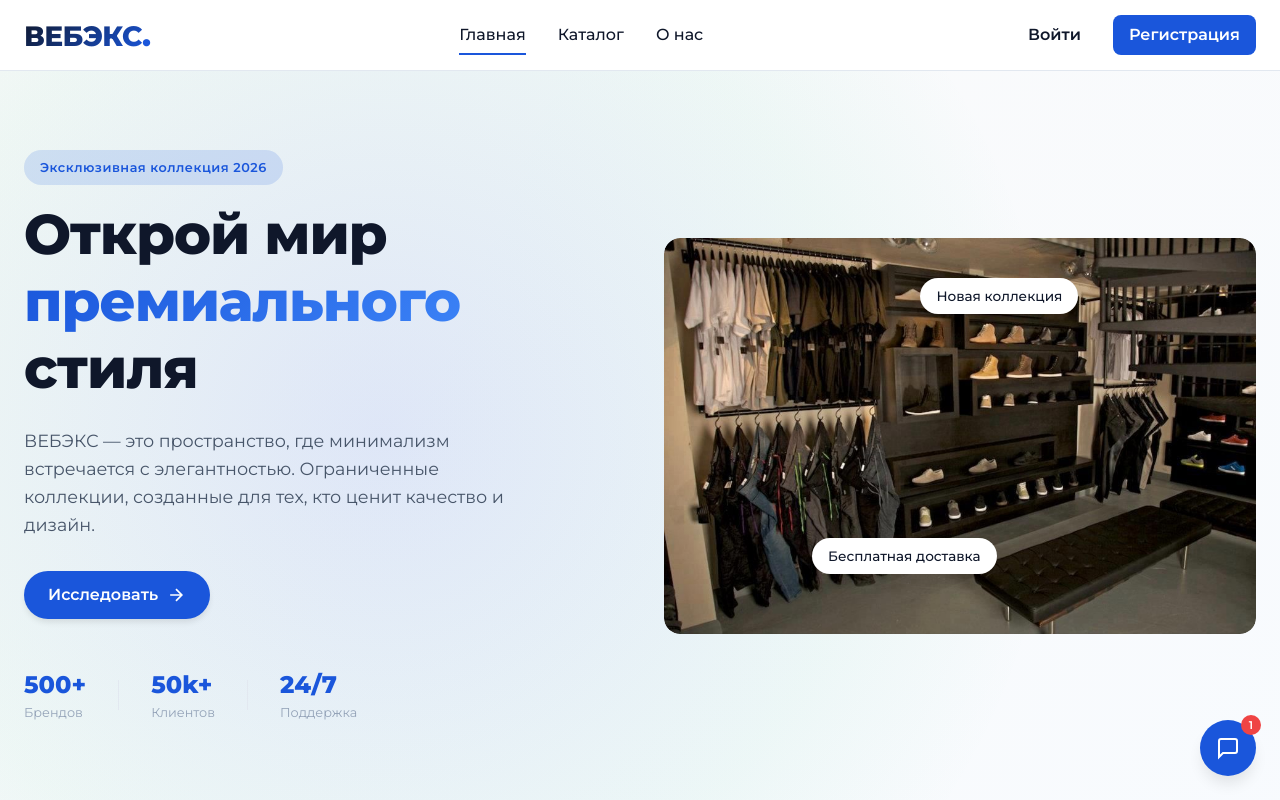
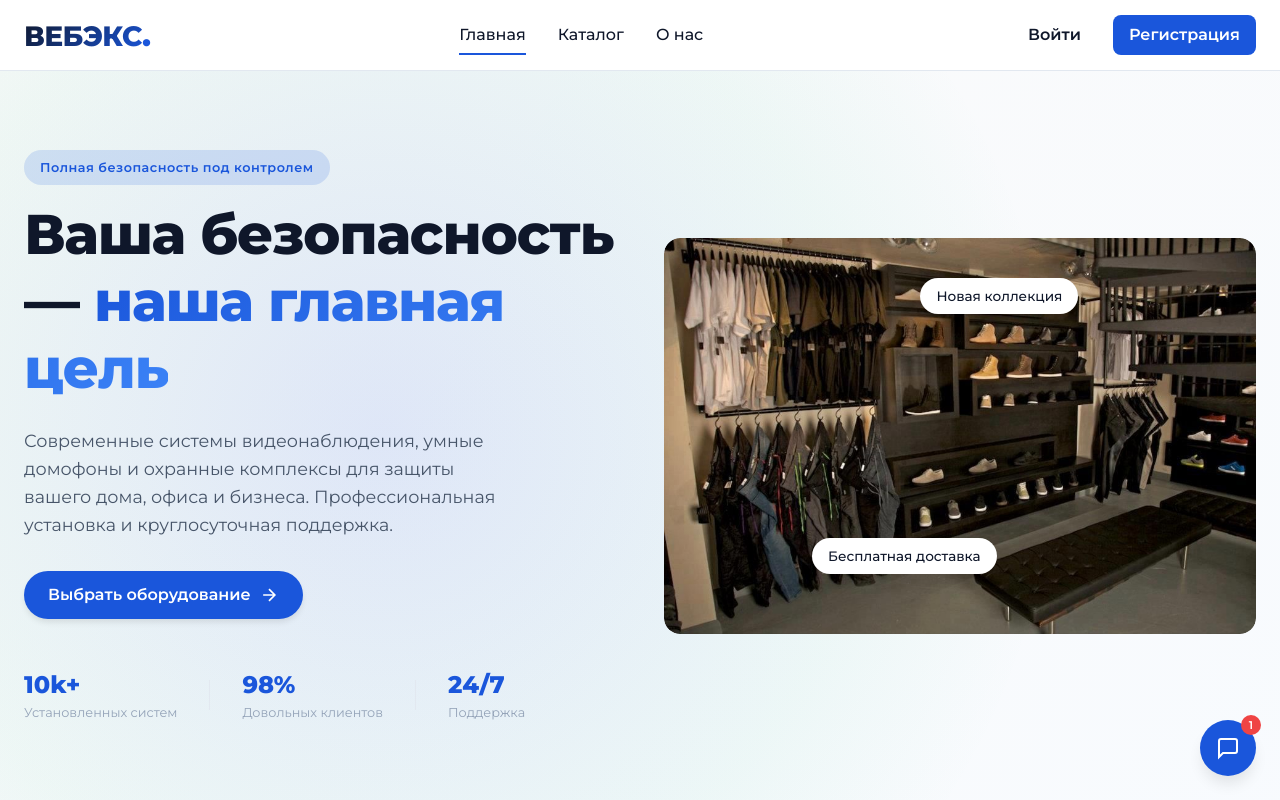
Before and after one commit to k3ssL/webex, a React (Vite) app: page /#/ in a window 1280 px wide. Shown: the top 800 px of the page. Built offline with nearby package versions, Linux system fonts and the light colour scheme.

Commit message:
change hero texts

```diff
--- a/src/components/Hero/Hero.jsx
+++ b/src/components/Hero/Hero.jsx
@@ -17,20 +17,18 @@ const Hero = () => {
 
             <div className={`container ${styles.hero_content}`}>
                 <div className={`${styles.text_container} ${inView ? styles.animate_in : ''}`}>
-                    <span className={styles.badge}>Эксклюзивная коллекция 2026</span>
+                    <span className={styles.badge}>Полная безопасность под контролем</span>
                     <h1 className={styles.title}>
-                        Открой мир
-                        <span className={styles.title_accent}> премиального</span>
-                        <br />
-                        стиля
+                        Ваша безопасность —
+                        <span className={styles.title_accent}>  наша главная цель</span>
                     </h1>
                     <p className={styles.description}>
-                        ВЕБЭКС — это пространство, где минимализм встречается с элегантностью.
-                        Ограниченные коллекции, созданные для тех, кто ценит качество и дизайн.
+                        Современные системы видеонаблюдения, умные домофоны и охранные комплексы
+                        для защиты вашего дома, офиса и бизнеса. Профессиональная установка и круглосуточная поддержка.
                     </p>
                     <div className={styles.buttons}>
                         <Link to={'/catalog'} className={styles.primary_btn}>
-                            Исследовать
+                            Выбрать оборудование
                             <svg width="20" height="20" viewBox="0 0 24 24" fill="none" stroke="currentColor" strokeWidth="2">
                                 <path d="M5 12h14M12 5l7 7-7 7"/>
                             </svg>
@@ -39,13 +37,13 @@ const Hero = () => {
 
                     <div className={styles.stats}>
                         <div className={styles.stat_item}>
-                            <span className={styles.stat_number}>500+</span>
-                            <span className={styles.stat_label}>Брендов</span>
+                            <span className={styles.stat_number}>10k+</span>
+                            <span className={styles.stat_label}>Установленных систем</span>
                         </div>
                         <div className={styles.stat_divider}></div>
                         <div className={styles.stat_item}>
-                            <span className={styles.stat_number}>50k+</span>
-                            <span className={styles.stat_label}>Клиентов</span>
+                            <span className={styles.stat_number}>98%</span>
+                        <span className={styles.stat_label}>Довольных клиентов</span>
                         </div>
                         <div className={styles.stat_divider}></div>
                         <div className={styles.stat_item}>
```
